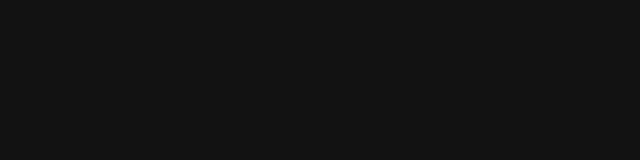
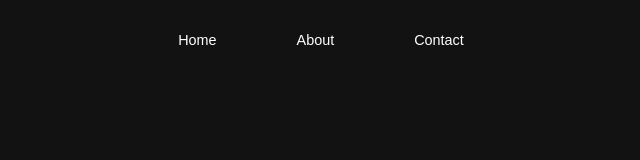
Before and after one commit to Saur0w/Grad, a Next.js app: page / in a window 1280 px wide. Shown: the top 160 px of the page, without its empty margins (319-959 px from the left). Built offline with nearby package versions, Linux system fonts and the light colour scheme.

Commit message:
"Header Structure"

```diff
--- a/src/app/globals.css
+++ b/src/app/globals.css
@@ -6,4 +6,5 @@
 
 body {
   font-family: 'Montserrat', sans-serif;
+  overflow-x: hidden;
 }
--- a/src/components/Header/index.tsx
+++ b/src/components/Header/index.tsx
@@ -11,7 +11,11 @@ gsap.registerPlugin(useGSAP);
 export default function Header() {
     return (
         <header className={styles.header}>
-
+            <ul>
+                <li>Home</li>
+                <li>About</li>
+                <li>Contact</li>
+            </ul>
         </header>
     )
 }
--- a/src/components/Header/style.module.scss
+++ b/src/components/Header/style.module.scss
@@ -4,4 +4,17 @@
   width: 100vw;
   z-index: 10;
   background: transparent;
+  display: flex;
+  align-items: center;
+  justify-content: center;
+
+  ul {
+    display: flex;
+    gap: 5rem;
+    list-style: none;
+    li {
+      color: #fff;
+      font-size: 0.9rem;
+    }
+  }
 }
```
